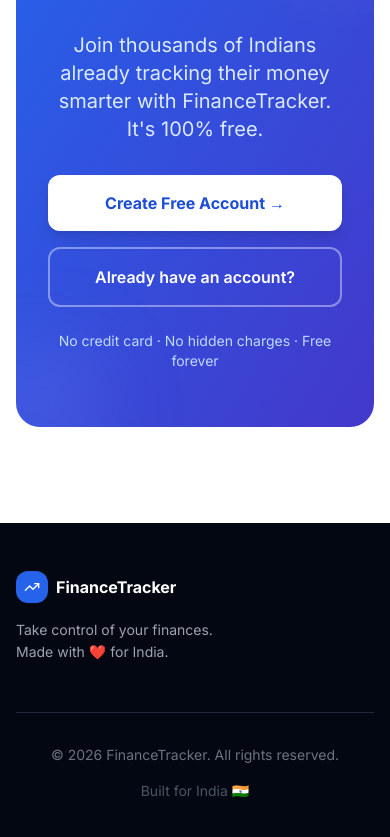
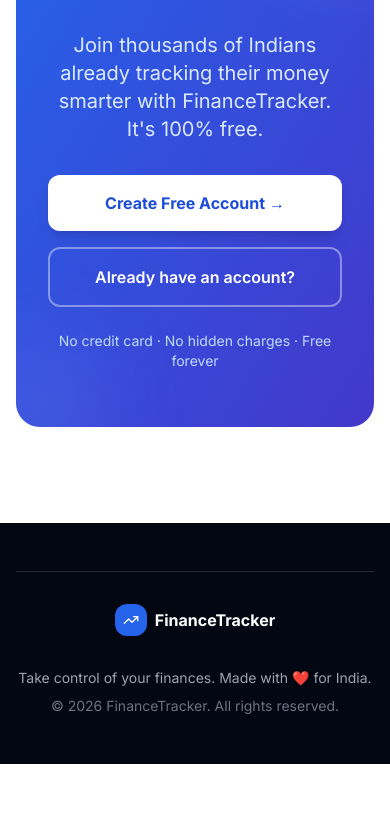
Before and after one commit to saxdy7/FinanceTracker, a Next.js app in the folder frontend/: page / in a window 390 px wide. Shown: the part 6722-7559 px from the top of the page. After the commit the page ends 7486 px from the top, so only its background shows below. Built offline with nearby package versions, Linux system fonts and the light colour scheme.

Commit message:
fix: update footer layout and content in HomePage component

```diff
--- a/frontend/src/app/page.js
+++ b/frontend/src/app/page.js
@@ -472,17 +472,8 @@ export default function HomePage() {
       {/* ── FOOTER ── */}
       <footer className="bg-gray-950 text-white px-4 sm:px-6 lg:px-8 py-12 sm:py-16">
         <div className="max-w-7xl mx-auto">
-          <div className="grid grid-cols-2 md:grid-cols-4 gap-8 mb-12">
-            <div className="col-span-2 md:col-span-1">
-              <div className="flex items-center gap-2 mb-4">
-                <div className="w-8 h-8 rounded-lg bg-blue-600 flex items-center justify-center">
-                  <TrendingUp className="w-4 h-4 text-white" />
-                </div>
-                <span className="font-bold text-base">FinanceTracker</span>
-              </div>
-              <p className="text-gray-400 text-sm leading-relaxed">Take control of your finances.<br />Made with ❤️ for India.</p>
-            </div>
-            {/* <div>
+          {/* <div className="grid grid-cols-1 md:grid-cols-3 gap-8 mb-12 text-center md:text-left">
+            <div>
               <h4 className="font-semibold text-sm mb-4 text-gray-300 uppercase tracking-wide">Product</h4>
               <ul className="space-y-2.5 text-sm text-gray-500">
                 {['Features', 'Security', 'Dashboard'].map(l => (
@@ -505,11 +496,19 @@ export default function HomePage() {
                   <li key={l}><a href="#" className="hover:text-white transition">{l}</a></li>
                 ))}
               </ul>
-            </div> */}
+            </div>
+          </div> */}
+          <div className="border-t border-gray-800 pt-8 flex flex-col sm:flex-row justify-center items-center gap-4">
+            <div className="flex items-center gap-2 mb-4">
+              <div className="w-8 h-8 rounded-lg bg-blue-600 flex items-center justify-center">
+                <TrendingUp className="w-4 h-4 text-white" />
+              </div>
+              <span className="font-bold text-base">FinanceTracker</span>
+            </div>
           </div>
-          <div className="border-t border-gray-800 pt-8 flex flex-col sm:flex-row justify-between items-center gap-4">
+          <div className="text-center pt-4 space-y-2">
+            <p className="text-gray-400 text-sm">Take control of your finances. Made with ❤️ for India.</p>
             <p className="text-gray-500 text-sm">© 2026 FinanceTracker. All rights reserved.</p>
-            <p className="text-gray-600 text-sm">Built for India 🇮🇳</p>
           </div>
         </div>
       </footer>
```
